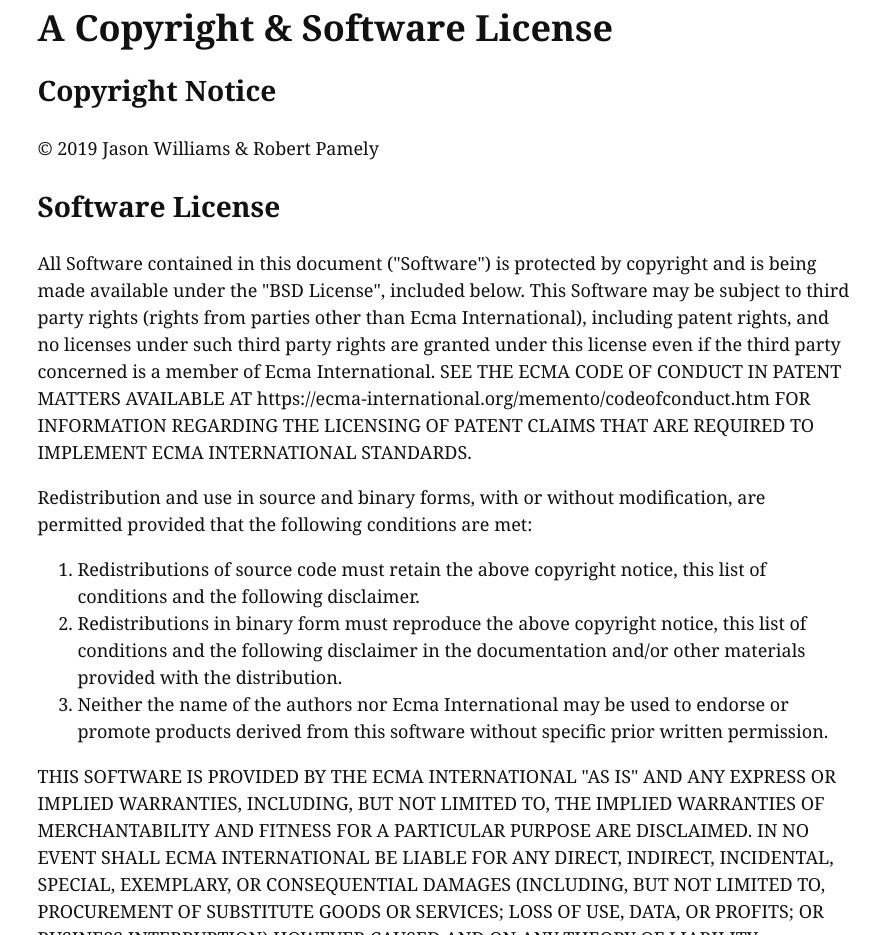
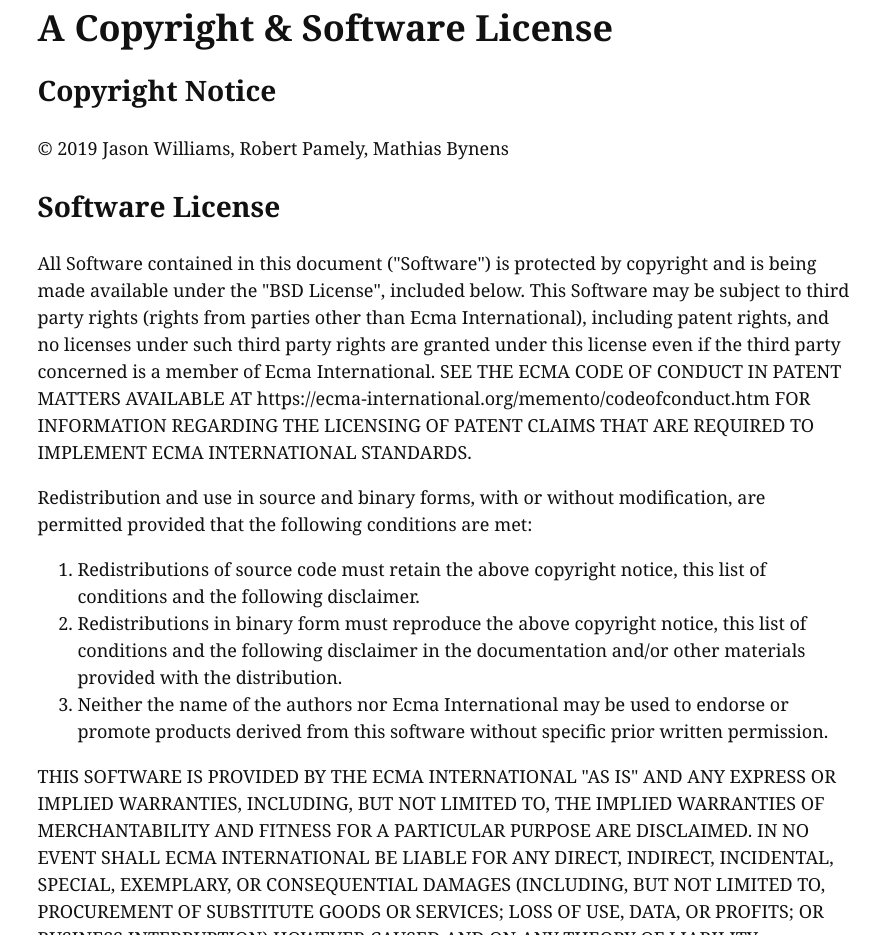
Before and after one commit to tc39/proposal-promise-allSettled, a website: page index.html in a window 1280 px wide. Shown: the part 3932-4867 px from the top of the page, without its empty margins (405-1280 px from the left). Drawn offline with Linux system fonts and the light colour scheme.

Commit message:
Add Mathias Bynens as co-author (#35)

```diff
--- a/index.html
+++ b/index.html
@@ -1846,7 +1846,7 @@
       <h1><span class="secnum">A</span>Copyright &amp; Software License</h1>
 
       <h2>Copyright Notice</h2>
-      <p>© 2019 Jason Williams &amp; Robert Pamely</p>
+      <p>© 2019 Jason Williams, Robert Pamely, Mathias Bynens</p>
 
       <h2>Software License</h2>
       <p>All Software contained in this document ("Software") is protected by copyright and is being made available under the "BSD License", included below. This Software may be subject to third party rights (rights from parties other than Ecma International), including patent rights, and no licenses under such third party rights are granted under this license even if the third party concerned is a member of Ecma International. SEE THE ECMA CODE OF CONDUCT IN PATENT MATTERS AVAILABLE AT https://ecma-international.org/memento/codeofconduct.htm FOR INFORMATION REGARDING THE LICENSING OF PATENT CLAIMS THAT ARE REQUIRED TO IMPLEMENT ECMA INTERNATIONAL STANDARDS.</p>
```
Also changed, not shown: spec.html (+1 -1 lines), README.md.
